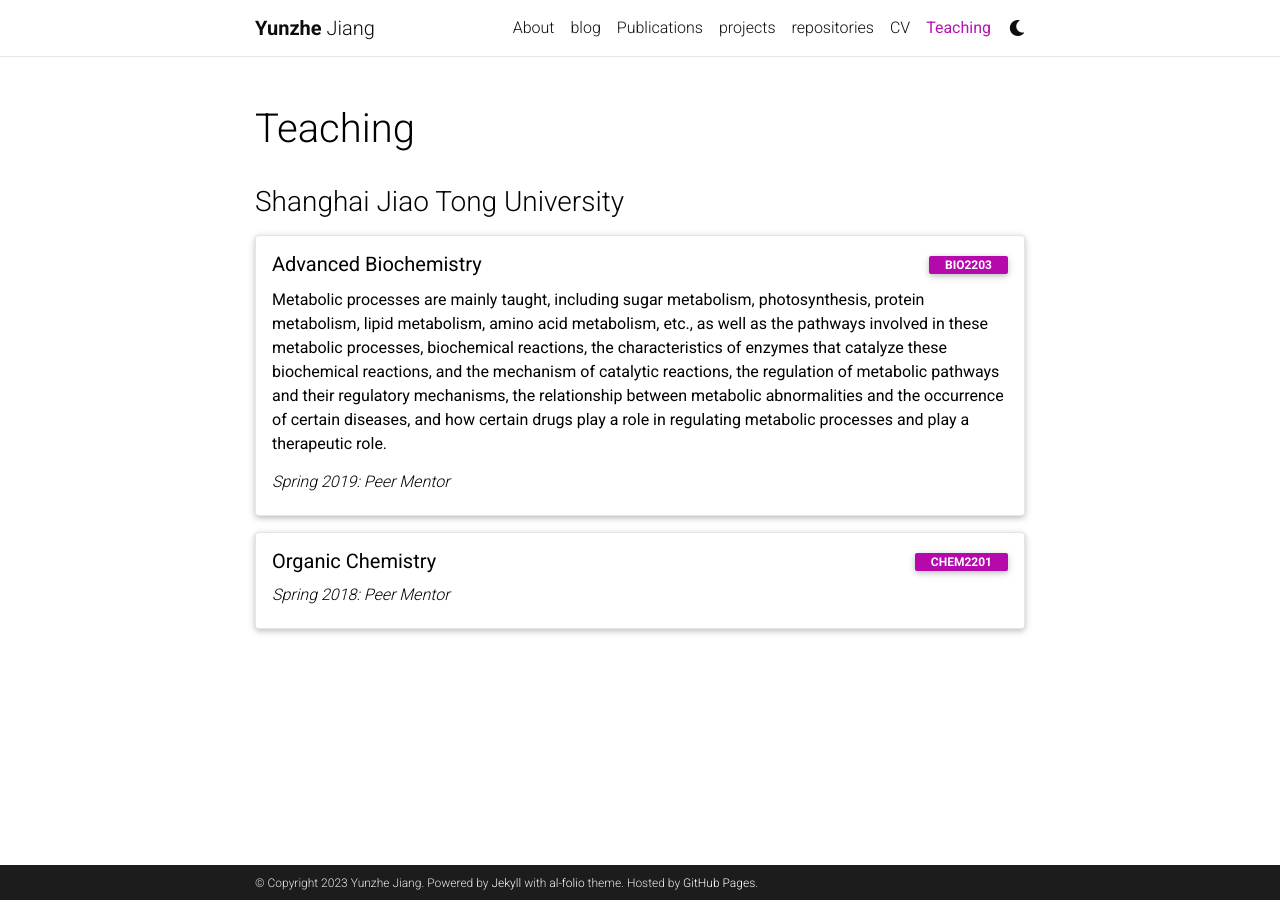
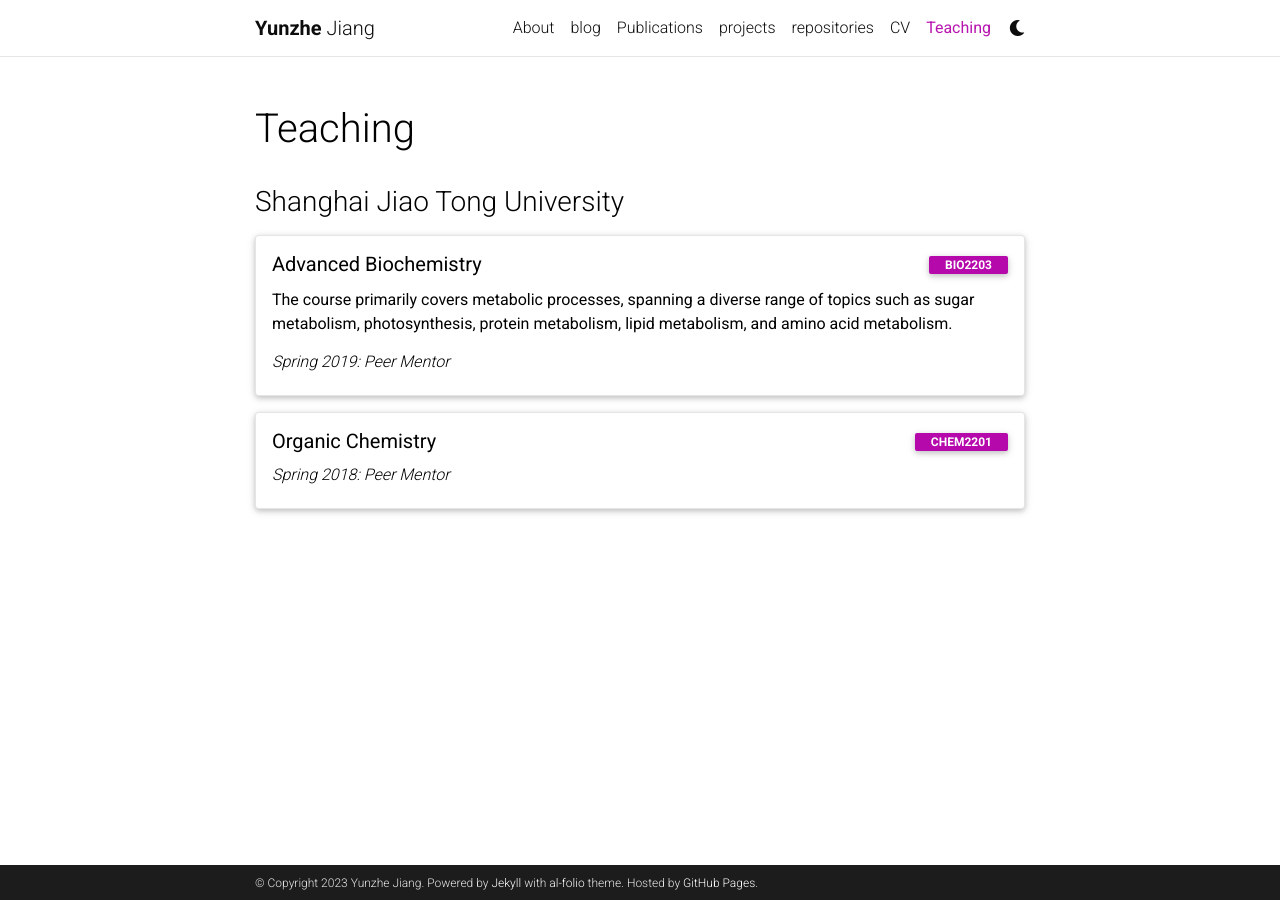
Before and after one commit to yzJiang9/yzJiang9.github.io, a Jekyll site: the page built from _pages/teaching.md, in a window 1280 px wide. Built offline with Jekyll 4.4.1, drawn with Linux system fonts in a browser that asks for light colours; comment, search, counter and statistics services are not loaded; a style sheet for code colours, icons or effects is not loaded.

Commit message:
Update teaching.md

```diff
--- a/_pages/teaching.md
+++ b/_pages/teaching.md
@@ -21,7 +21,7 @@ nav_order: 5
         </span>
       </div>
     </div>
-    <p class="mt-2 mt-sm-0"> Metabolic processes are mainly taught, including sugar metabolism, photosynthesis, protein metabolism, lipid metabolism, amino acid metabolism, etc., as well as the pathways involved in these metabolic processes, biochemical reactions, the characteristics of enzymes that catalyze these biochemical reactions, and the mechanism of catalytic reactions, the regulation of metabolic pathways and their regulatory mechanisms, the relationship between metabolic abnormalities and the occurrence of certain diseases, and how certain drugs play a role in regulating metabolic processes and play a therapeutic role. </p>
+    <p> The course primarily covers metabolic processes, spanning a diverse range of topics such as sugar metabolism, photosynthesis, protein metabolism, lipid metabolism, and amino acid metabolism. </p>
     <h6 class="mt-2 mt-sm-0"><i>Spring 2019: Peer Mentor</i></h6>
   </div>
 </div>
```
